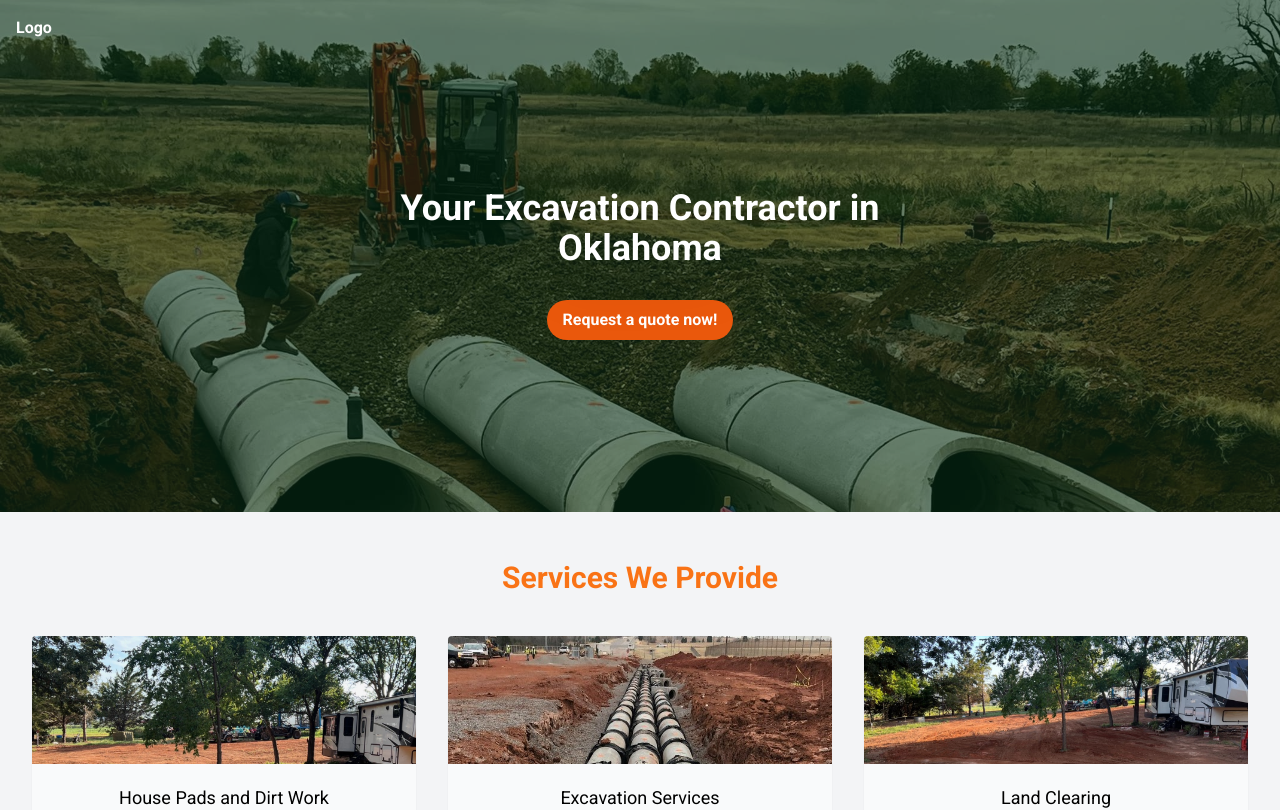
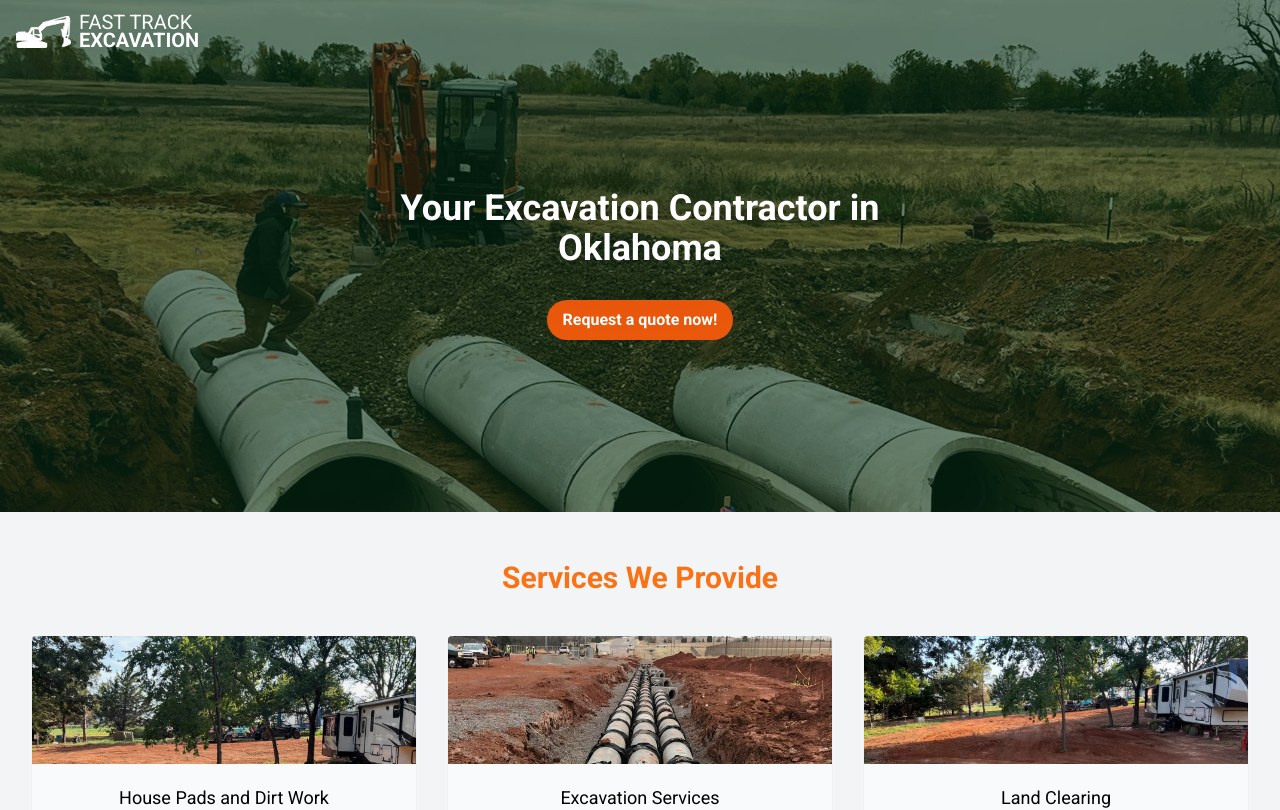
Before and after one commit to mathewmorris/fast-track-excavation, a Next.js app: page / in a window 1280 px wide. Shown: the top 810 px of the page. Built offline with nearby package versions, Linux system fonts and the light colour scheme.

Commit message:
logo replacement

```diff
--- a/src/pages/_app.tsx
+++ b/src/pages/_app.tsx
@@ -3,6 +3,8 @@ import Link from "next/link";
 import { Roboto } from 'next/font/google';
 
 import "~/styles/globals.css";
+import excavatorImage from '../../public/excavator.png';
+import Image from "next/image";
 
 const roboto = Roboto({
   weight: ['400', '700', '900'],
@@ -15,7 +17,13 @@ const MyApp: AppType = ({ Component, pageProps }) => {
     <div className={`${roboto.variable} font-sans bg-gray-100`}>
       <nav className="flex p-4 justify-between items-center absolute w-full text-white font-bold z-10">
         <Link href="/">
-          Logo
+          <div className="flex items-start">
+            <Image src={excavatorImage} alt="excavator" height={32} />
+            <div className="flex flex-col pl-2">
+              <p className="font-light leading-3 text-xl">FAST TRACK</p>
+              <p className="font-bold leading-6 text-xl">EXCAVATION</p>
+            </div>
+          </div>
         </Link>
       </nav>
       <Component {...pageProps} />
```
Also changed, not shown: public/excavator.png (added).
